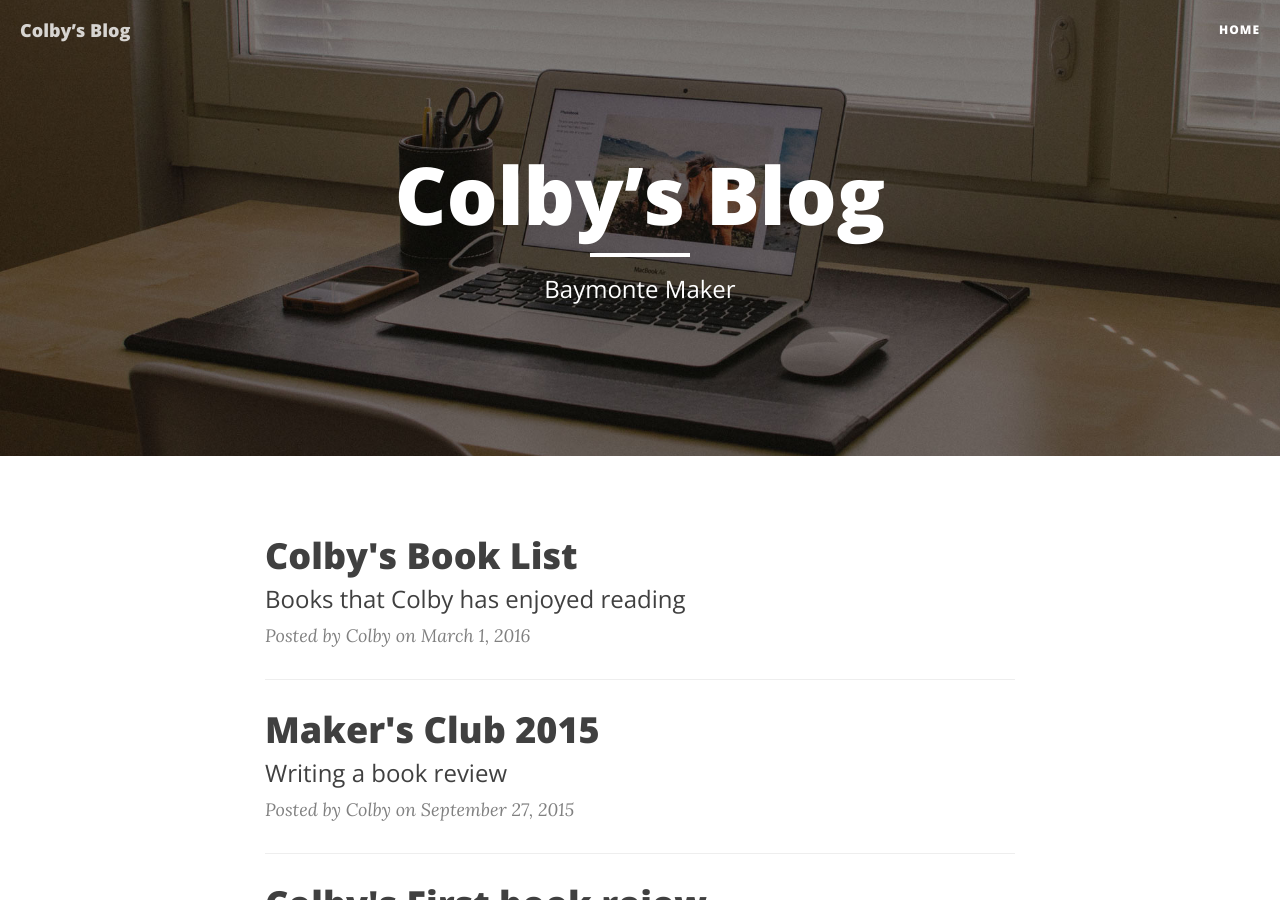
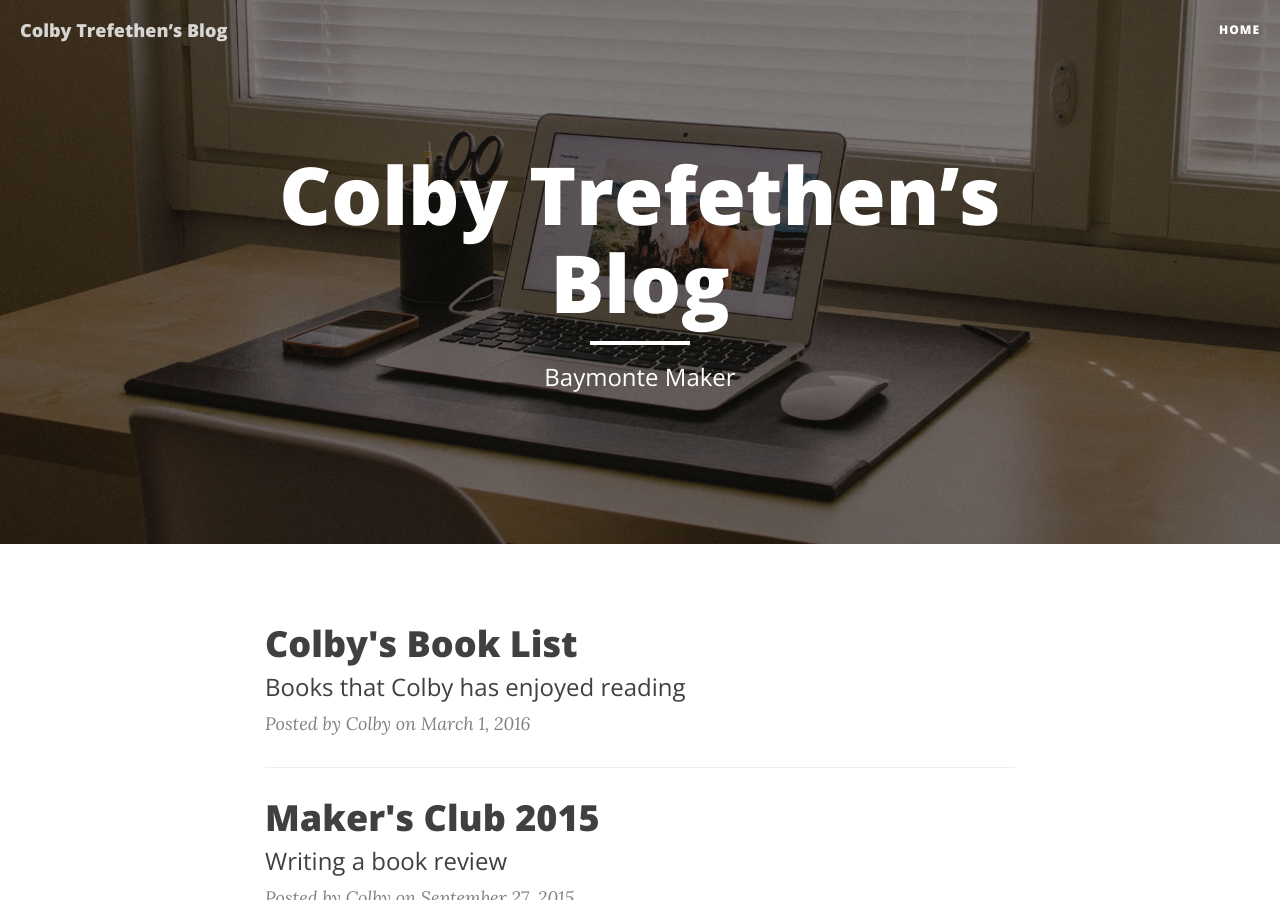
Before and after one commit to ctrefethen/ctrefethen.github.io, a Jekyll site: the page built from index.html, in a window 1280 px wide and 900 px high. Built offline with Jekyll 4.4.1, drawn with Linux system fonts in a browser that asks for light colours; nearby versions of some CDN libraries; the list of posts is cut into pages by our own code; some of the changed text lies outside the part shown.

Commit message:
Blog changes

```diff
--- a/_config.yml
+++ b/_config.yml
@@ -1,7 +1,7 @@
 # Site settings
-title: Colby’s Blog
+title: Colby Trefethen’s Blog
 header-img: img/home-bg.jpg
-email: colby@stevetrefethen.com
+email: colby@trefethen.us
 #description: "Write your site description here. It will be used as your sites meta description as well!"
 #baseurl: "/"
 #url: "http://yourdomain.com"
```
